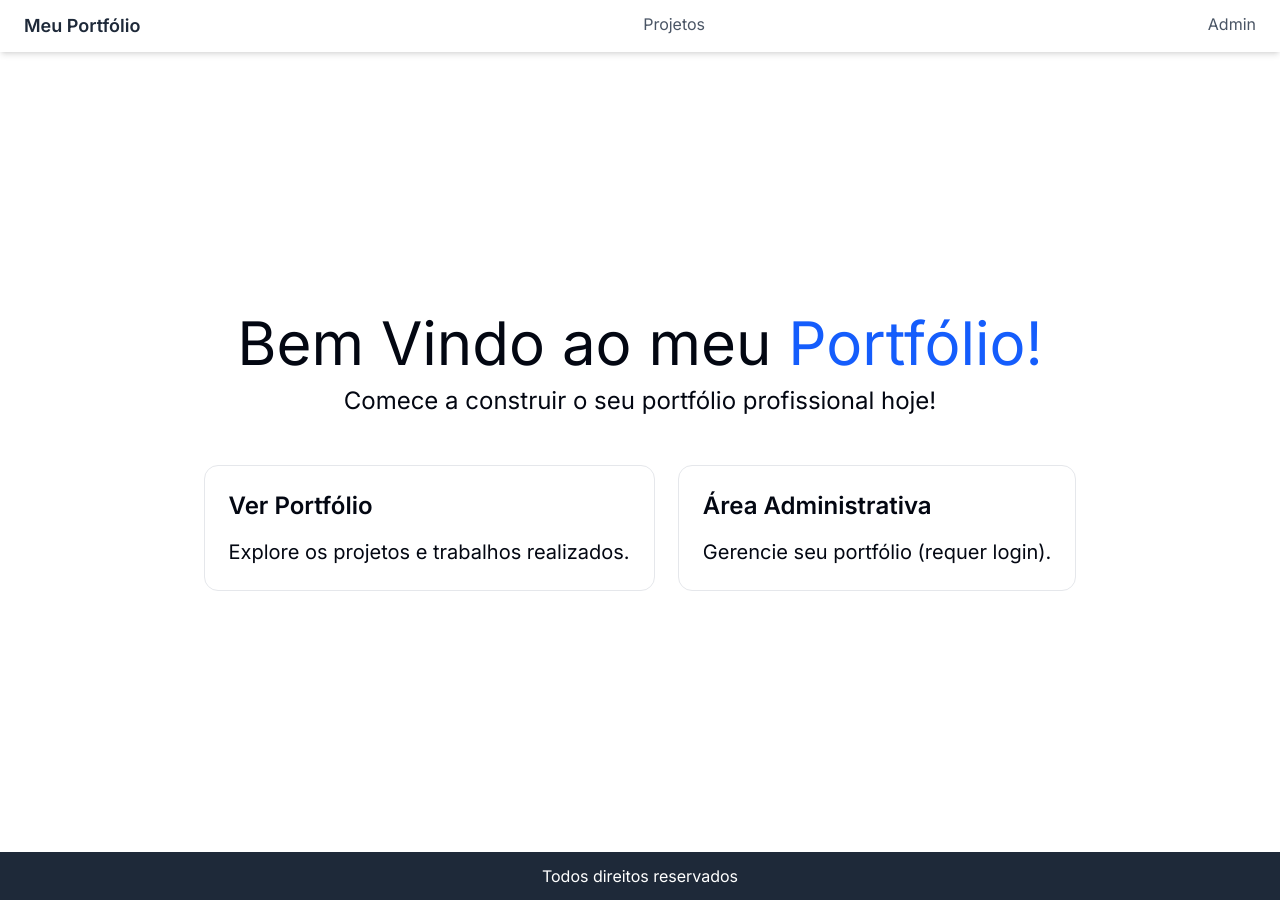
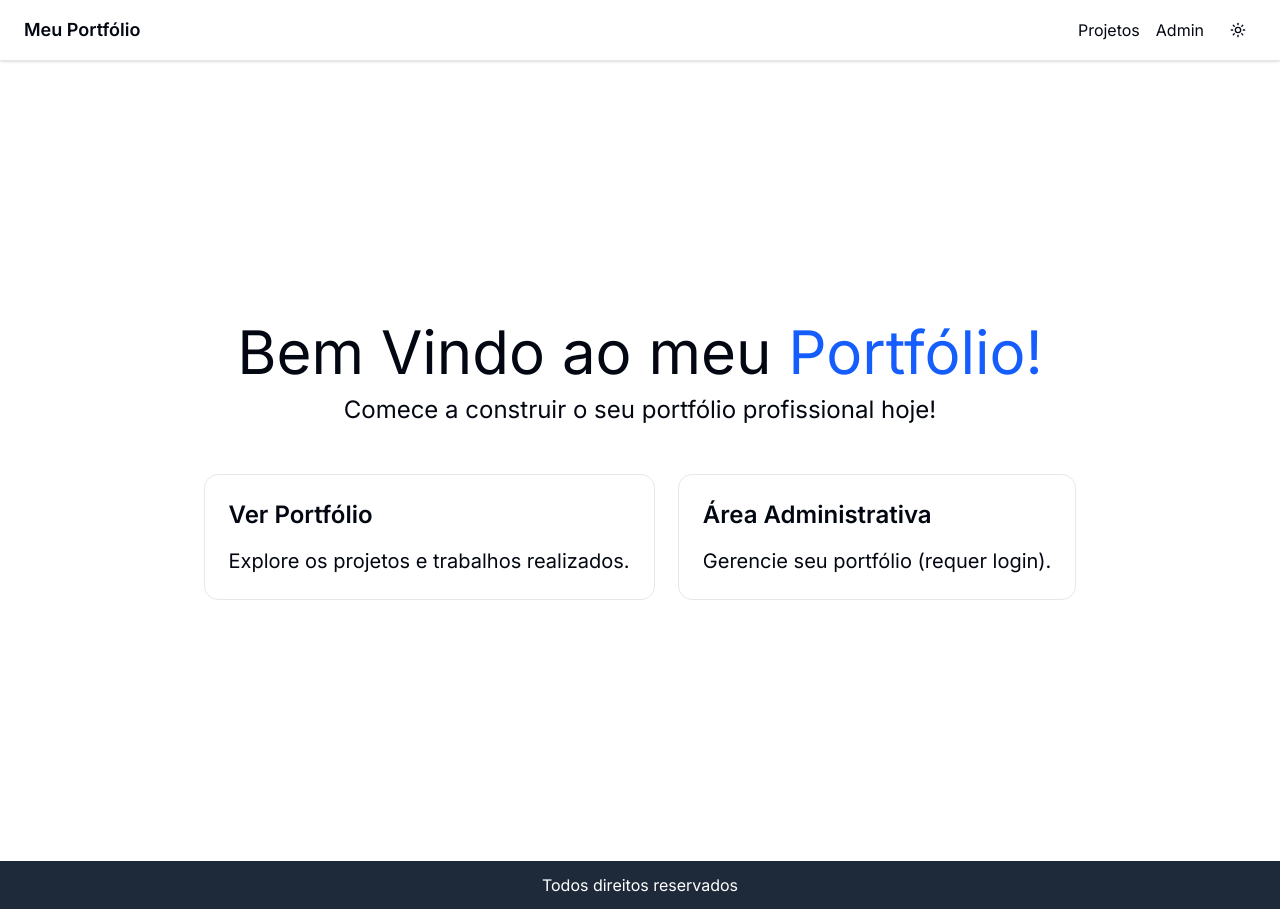
Before and after one commit to carlosulker/portfolio-react, a Next.js app: page / in a window 1280 px wide. Built offline with nearby package versions, Linux system fonts and the light colour scheme.

Commit message:
theme toggle

```diff
--- a/package.json
+++ b/package.json
@@ -9,6 +9,7 @@
     "lint": "eslint"
   },
   "dependencies": {
+    "@radix-ui/react-slot": "^1.2.3",
     "class-variance-authority": "^0.7.1",
     "clsx": "^2.1.1",
     "lucide-react": "^0.548.0",
--- a/src/app/components/Header.tsx
+++ b/src/app/components/Header.tsx
@@ -1,24 +1,26 @@
 import Link from "next/link";
+import { ThemeToggle } from "./ThemeToggle";
 
 export default function Header() {
     return (
-    <header className="bg-white shadow-md">
+    <header className="sticky top-0 z-50 bg-background border-b shadow-sm">
         <nav className="container mx-auto px-6 py-3">
-            <ul className="flex justify-between text-gray-800">
+            <ul className="flex justify-between items-center">
                 <li>
-                    <Link href="/" className="text-lg font-semibold text-gray-800">
+                    <Link href="/" className="text-lg font-semibold text-foreground">
                         Meu Portfólio
                     </Link>
                 </li>
-                <li>
-                    <Link href="/portfolio" className="text-gray-600 hover:text-gray-800">
+                <li className="flex items-center space-x-4">
+                    <Link href="/portfolio" className="text-foreground hover:text-foreground/80">
                         Projetos
                     </Link>
-                </li>
-                <li>
-                    <Link href="/admin" className="text-gray-600 hover:text-gray-800">
+
+                    <Link href="/admin" className="text-foreground hover:text-foreground/80">
                         Admin
                     </Link>
+
+                    <ThemeToggle />
                 </li>
             </ul>
         </nav>
--- /dev/null
+++ b/src/app/components/ThemeToggle.tsx
@@ -0,0 +1,29 @@
+"use client"
+
+import { Button } from "@/components/ui/button"
+import { useEffect, useState } from "react"
+import { Moon, Sun} from "lucide-react"
+
+const DEFAULT_THEME = "light"
+
+export function ThemeToggle() {
+    const[theme, setTheme] = useState(DEFAULT_THEME)
+
+    useEffect(() => {
+        const sevedTheme = localStorage.getItem("theme") || DEFAULT_THEME
+        setTheme(sevedTheme)
+        document.documentElement.classList.toggle("dark", sevedTheme === "dark")
+    }, [])
+
+    const toggleTheme = () => {
+        const newTheme = theme === "light" ? "dark" : "light"
+        setTheme(newTheme)
+        localStorage.setItem("theme", newTheme)
+        document.documentElement.classList.toggle("dark")
+    }
+    return (
+        <Button variant="ghost" size="icon" onClick={toggleTheme}>
+            {theme === "ligth" ? <Moon className="h-5 w-5" /> : <Sun className="h-5 w-5" />}
+        </Button>
+    )
+}
--- /dev/null
+++ b/src/components/ui/button.tsx
@@ -0,0 +1,60 @@
+import * as React from "react"
+import { Slot } from "@radix-ui/react-slot"
+import { cva, type VariantProps } from "class-variance-authority"
+
+import { cn } from "@/lib/utils"
+
+const buttonVariants = cva(
+  "inline-flex items-center justify-center gap-2 whitespace-nowrap rounded-md text-sm font-medium transition-all disabled:pointer-events-none disabled:opacity-50 [&_svg]:pointer-events-none [&_svg:not([class*='size-'])]:size-4 shrink-0 [&_svg]:shrink-0 outline-none focus-visible:border-ring focus-visible:ring-ring/50 focus-visible:ring-[3px] aria-invalid:ring-destructive/20 dark:aria-invalid:ring-destructive/40 aria-invalid:border-destructive",
+  {
+    variants: {
+      variant: {
+        default: "bg-primary text-primary-foreground hover:bg-primary/90",
+        destructive:
+          "bg-destructive text-white hover:bg-destructive/90 focus-visible:ring-destructive/20 dark:focus-visible:ring-destructive/40 dark:bg-destructive/60",
+        outline:
+          "border bg-background shadow-xs hover:bg-accent hover:text-accent-foreground dark:bg-input/30 dark:border-input dark:hover:bg-input/50",
+        secondary:
+          "bg-secondary text-secondary-foreground hover:bg-secondary/80",
+        ghost:
+          "hover:bg-accent hover:text-accent-foreground dark:hover:bg-accent/50",
+        link: "text-primary underline-offset-4 hover:underline",
+      },
+      size: {
+        default: "h-9 px-4 py-2 has-[>svg]:px-3",
+        sm: "h-8 rounded-md gap-1.5 px-3 has-[>svg]:px-2.5",
+        lg: "h-10 rounded-md px-6 has-[>svg]:px-4",
+        icon: "size-9",
+        "icon-sm": "size-8",
+        "icon-lg": "size-10",
+      },
+    },
+    defaultVariants: {
+      variant: "default",
+      size: "default",
+    },
+  }
+)
+
+function Button({
+  className,
+  variant,
+  size,
+  asChild = false,
+  ...props
+}: React.ComponentProps<"button"> &
+  VariantProps<typeof buttonVariants> & {
+    asChild?: boolean
+  }) {
+  const Comp = asChild ? Slot : "button"
+
+  return (
+    <Comp
+      data-slot="button"
+      className={cn(buttonVariants({ variant, size, className }))}
+      {...props}
+    />
+  )
+}
+
+export { Button, buttonVariants }
```
Also changed, not shown: components.json, 1 other file (tests, documents, lock files or other folders).
